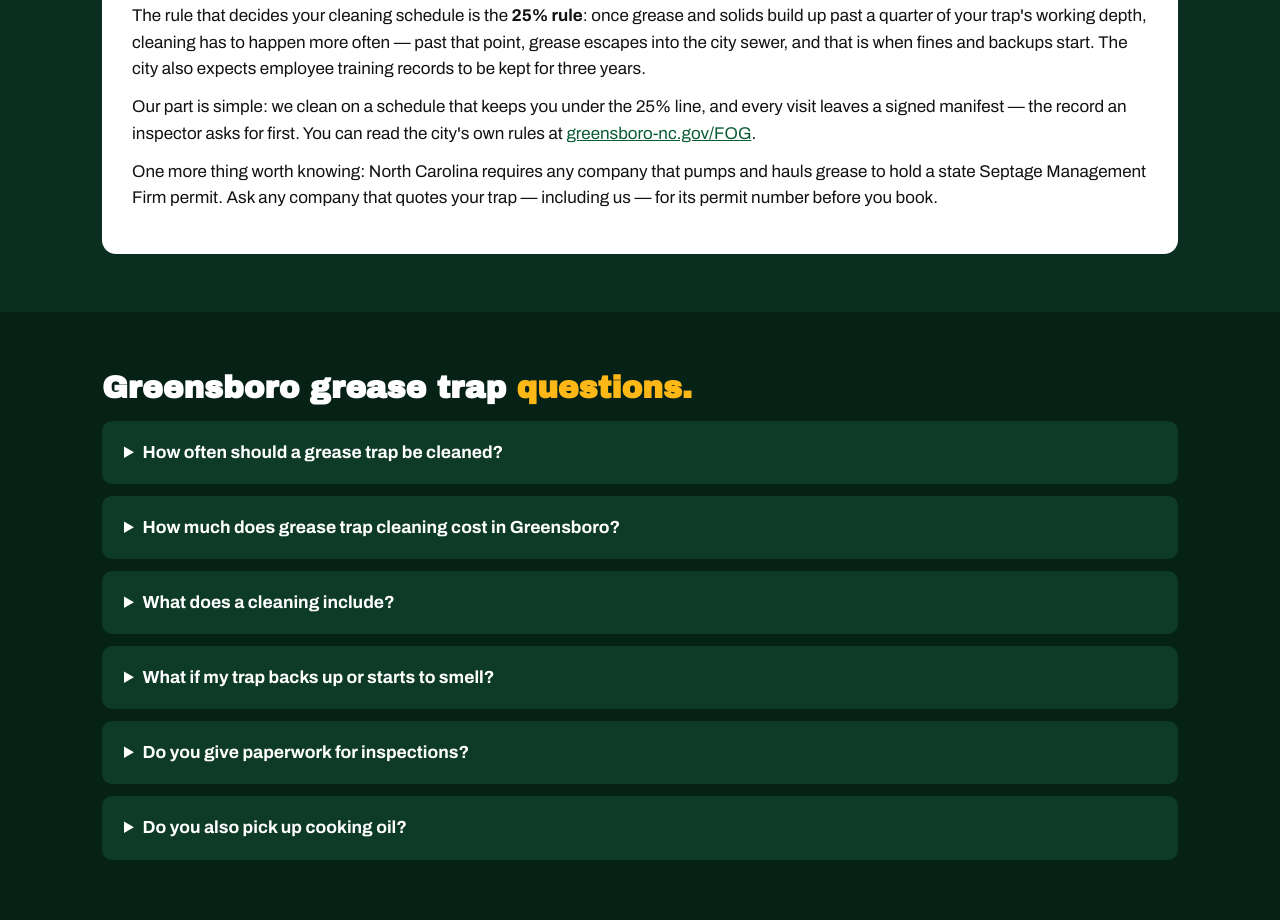
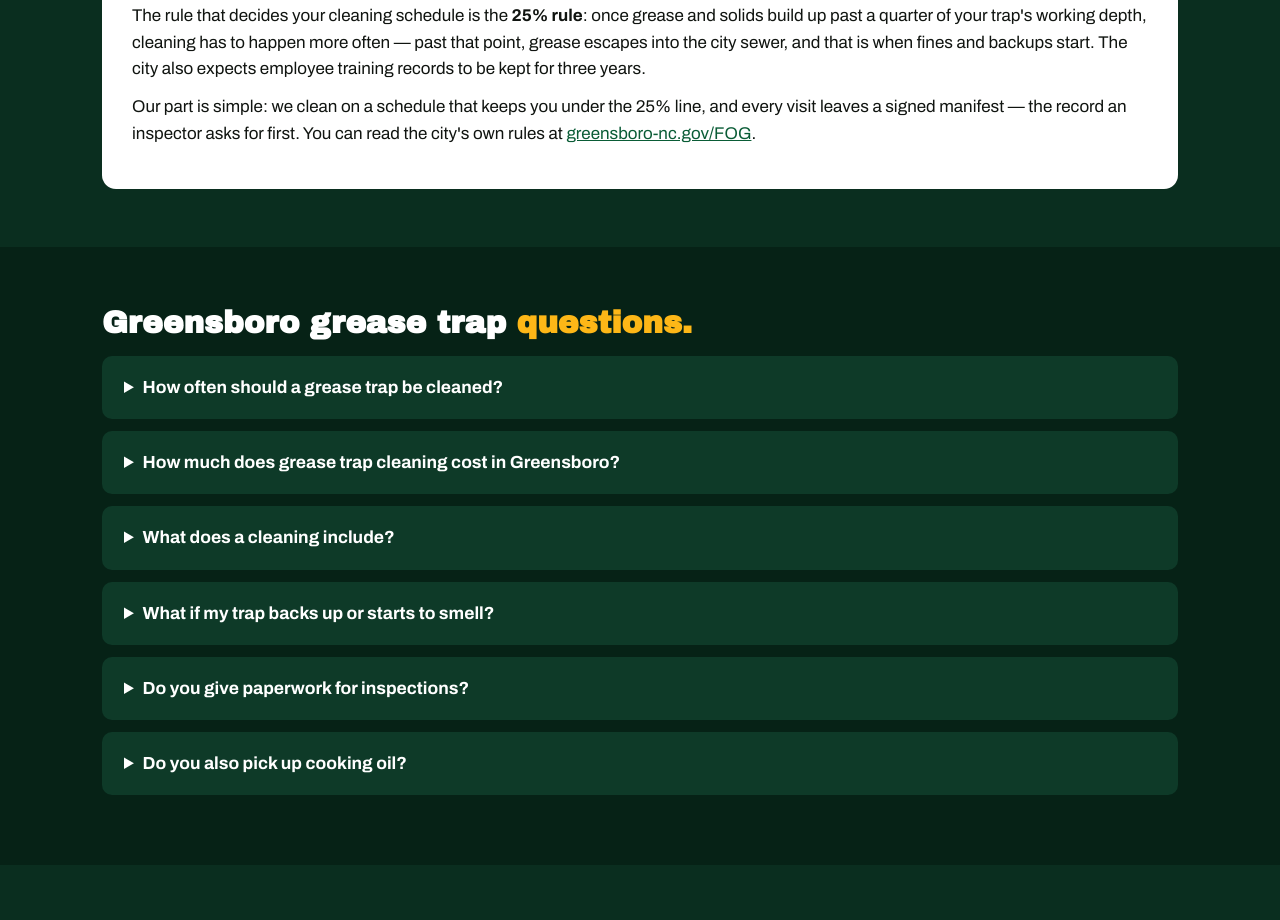
Before and after one commit to breachnode/carolina-oil-recovery, a plain HTML site: page grease-trap-cleaning-greensboro-nc.html in a window 1280 px wide. Shown: the part 1318-2238 px from the top of the page. Drawn offline with Linux system fonts and the light colour scheme.

Commit message:
Remove permit mentions from grease pages until COR is permitted

```diff
--- a/grease-trap-cleaning-greensboro-nc.html
+++ b/grease-trap-cleaning-greensboro-nc.html
@@ -54,7 +54,7 @@
     <p>Greensboro runs a FOG program — FOG stands for fats, oils, and grease. The city's FOG Control Policy and its Enforceable Best Management Practices (updated March 2025) require food businesses to have grease traps or interceptors and to keep them maintained.</p>
     <p>The rule that decides your cleaning schedule is the <strong>25% rule</strong>: once grease and solids build up past a quarter of your trap's working depth, cleaning has to happen more often — past that point, grease escapes into the city sewer, and that is when fines and backups start. The city also expects employee training records to be kept for three years.</p>
     <p>Our part is simple: we clean on a schedule that keeps you under the 25% line, and every visit leaves a signed manifest — the record an inspector asks for first. You can read the city's own rules at <a href="https://www.greensboro-nc.gov/FOG" target="_blank" rel="noopener">greensboro-nc.gov/FOG</a>.</p>
-    <p>One more thing worth knowing: North Carolina requires any company that pumps and hauls grease to hold a state Septage Management Firm permit. Ask any company that quotes your trap — including us — for its permit number before you book.</p>
+
   </div>
 </div></section>
 
```
Also changed, not shown: grease-trap-cleaning-winston-salem-nc.html (+1 -1 lines).
